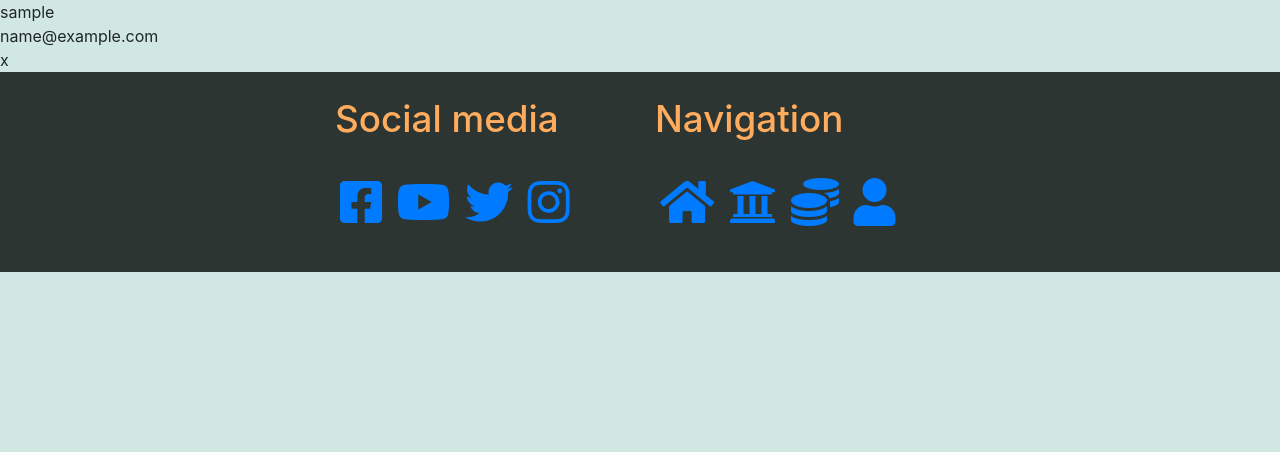
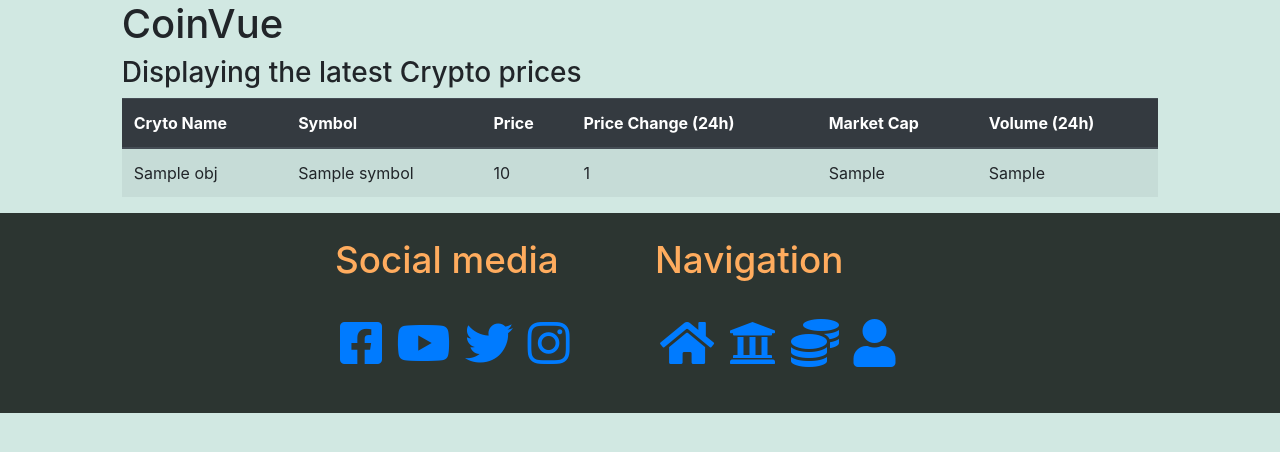
Before and after one commit to luke2533/coin_vue, a Flask app: template templates/index.html in a window 1280 px wide. Shown: the part 125-577 px from the top of the page. Run offline with Flask 2, Linux system fonts and the light colour scheme; the template is opened without the code that fills it: most values are stand-ins (such as "Sample title", 1, 10 or a date in 2020); some libraries are stand-ins or nearby versions.

Commit message:
Home page crypto tracker updates when reloaded

```diff
--- a/app.py
+++ b/app.py
@@ -5,11 +5,14 @@ from flask import (
 from flask_pymongo import PyMongo
 from bson.objectid import ObjectId
 from werkzeug.security import generate_password_hash, check_password_hash
+from coinvue import Crypto
 if os.path.exists("env.py"):
     import env
 
 
 app = Flask(__name__)
+
+crypto = Crypto()
 
 app.config["MONGO_DBNAME"] = os.environ.get("MONGO_DBNAME")
 app.config["MONGO_URI"] = os.environ.get("MONGO_URI")
@@ -23,8 +26,12 @@ mongo = PyMongo(app)
 
 @app.route("/coinvue")
 def coinvue():
-    users = mongo.db.users.find()
-    return render_template("index.html", users=users)
+    results = crypto.get_top_50()
+
+    for result in results:
+        result["quote"]["USD"]["price"] = "$ " + "{:.4f}".format(result["quote"]["USD"]["price"])
+    # The {:.4f} is the number of decimal places
+    return render_template("index.html", **locals())
 
 
 @app.route("/portfolio")
@@ -34,6 +41,7 @@ def portfolio():
 
     if session["user"]:
         return render_template("portfolio.html", username=username)
+
 
 
 # Function for users to sign up
@@ -154,14 +162,38 @@ def add_record():
 
 
 # READ
-@app.route("/get_record")
-def get_record():
-    username = mongo.db.cryptos.find_one(
-        {"username": session["user"]})["username"]
+# @app.route("/get_record")
+# def get_record():
+#     username = mongo.db.cryptos.find_one(
+#         {"username": session["user"]})["username"]
 
-    return render_template(("portfolio.html"), username=username)
+#     #This is where you add the variables for each equation
+
+# # name grabs to coins name from the cryptos collection underneath the same username
+#     name = mongo.db.cryptos.find(
+#         {"name": "Bitcoin"})
+#         # To test will just use bitcoin for now
+
+# # e
 
 
+#     portfolio = {
+#         "username": session["user"],
+#         "name": name,
+#         "price": price,
+#         "price_change": price_change,
+#         "holdings": holdings,
+#         "value": value,
+#         "grand_total": grand_total,
+#         "profit_loss": profit_loss
+#     }
+#     # This doesn't work "key": "value" using mongo.db.find just finds nothing
+#     # because nothing is there at the moment
+#     mongo.db.portfolios.insert_one(portfolio)
+
+# # Need to figure out how to build record for portfolio and how to access and change it
+
+#     return render_template(("portfolio.html"), username=username)
 
 
 
--- a/requirments.txt
+++ b/requirements.txt
@@ -7,5 +7,6 @@ heroku==0.1.4
 itsdangerous==2.0.1
 pylint==2.11.1
 pymongo==3.12.1
+python-coinmarketcap==0.3
 python-dateutil==1.5
 Werkzeug==2.0.2
--- a/templates/index.html
+++ b/templates/index.html
@@ -1,11 +1,42 @@
 {% extends "base.html" %}
 {% block content %}
+<!-- (https://blog.tati.digital/2020/11/30/python-flask-web-application-tutorial-2020-display-coinmarketcap-api-data/) -->
+    <div class="container-fluid">
+        <div class="row justify-content-center">
+            <div class="col-10">
+                <h1>CoinVue</h1>
+                <h3>Displaying the latest Crypto prices</h3>
 
-    {% for user in users %}
-        {{ user.username }}<br>
-        {{ user.email }}<br>
-        {{ user.password }}<br>
-    {% endfor %}
+                <table class="table table-striped">
+                    <thead class="thead-dark">
+                        <tr>
+                        <th scope="col">Cryto Name</th>
+                        <th scope="col">Symbol</th>
+                        <th scope="col">Price</th>
+                        <th scope="col">Price Change (24h)</th>
+                        <th scope="col">Market Cap</th>
+                        <th scope="col">Volume (24h)</th>
+                        </tr>
+                    </thead>
+
+
+                    <tbody>
+                        {% for obj in results %}
+                            <tr>
+                            <td>{{obj.name}}</td>
+                            <td>{{obj.symbol}}</td>
+                            <td>{{obj.quote.USD.price}}</td>
+                            <td>{{obj.quote.USD.percent_change_24h}}</td>
+                            <td>{{obj.quote.USD.market_cap}}</td>
+                            <td>{{obj.quote.USD.volume_24h}}</td>
+                            </tr>
+                        {% endfor %}
+                    </tbody>
+                </table>
+                </div>
+            </div>
+        </div>
+
 
 <!-- Example from mini project -->
 {% endblock %}
```
Also changed, not shown: coinvue.py (+48 -19 lines), templates/portfolio.html (+7 -7 lines), README.md.
